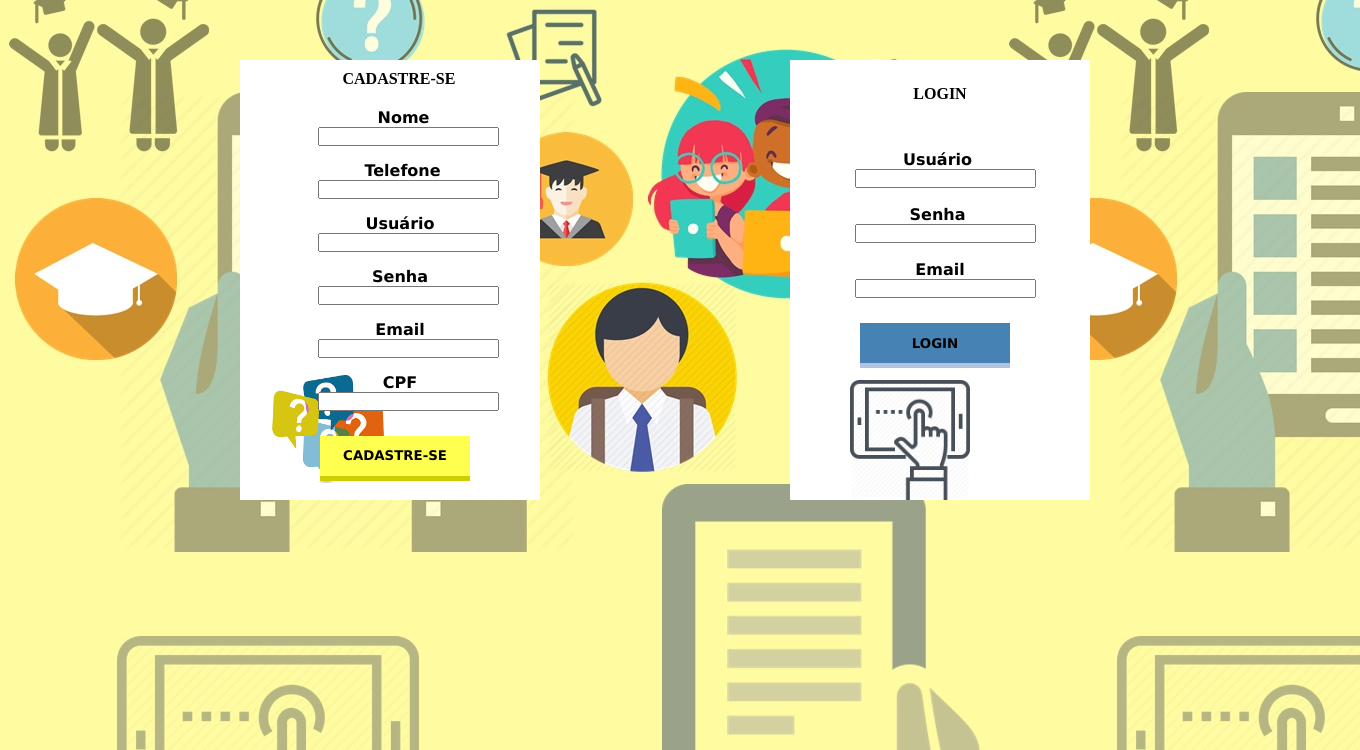
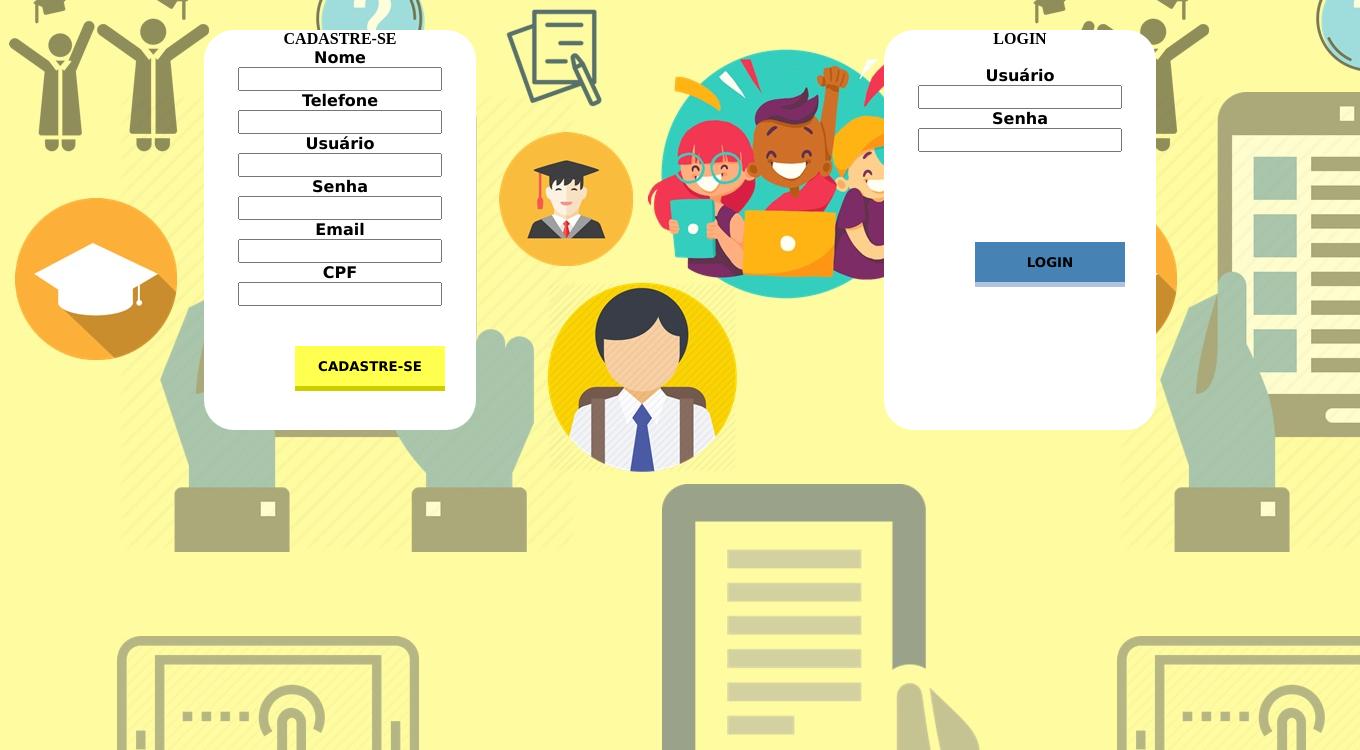
Before and after one commit to Raiaane/TrabWEB, a PHP site: page / in a window 1360 px wide. Shown: the part 50-800 px from the top of the page. Run offline with PHP 8.4, Linux system fonts and the light colour scheme.

Commit message:
index 'home'

```diff
--- a/index.php
+++ b/index.php
@@ -123,132 +123,7 @@
       		}
       }
 
-	.flex-container{
-		display: flex;
-		justify-content: center;
-		background-color: white;
-		width: 300px;
-		height: 440px;
-		margin-left: 240px;
-		margin-top: 60px;
-
-	}
-	.cadastroo{
-		display:block;
-		margin-top:10px;
-        margin-left: -230px;
-	}
-	.cadasnome{
-
-    	margin-top:20px;
-    	margin-left: 155px;
-		width: 250px;
-		height: 25px;
-    }
-
-
-     .cadastelefone {
-    	margin-top: 10px;
-        margin-left: 155px;
-		width: 250px;
-		height: 25px;
-    }
-
-    .cadasusuario{
-    	margin-top: 10px;
-        margin-left: 155px;
-		width: 250px;
-		height: 25px;
-    }
-
-    .cadassenha{
-        margin-top: 10px;
-       margin-left: 155px;
-		width: 250px;
-		height: 25px;
-    }
-
-    .cadasemail{
-        margin-top: 10px;
-        margin-left: 155px;
-		width: 250px;
-		height: 25px;
-    }
-
-    .cadascpf{
-    	margin-top: 10px;
-        margin-left: 155px;
-		width: 250px;
-		height: 25px;
-    }
-
-    .cadastrese{
-    	margin-top: 30px;
-       /* margin-left: 260px;*/
-
-    }
-
-    .cadastresebutao{
-    	margin-top: -230px;
-        margin-left: 260px;
-
-    }
-
-
-
-    .flex-container2{
-		display: flex;
-		justify-content: center;
-		background-color: white;
-		width: 300px;
-		height: 440px;
-		margin-left: 790px;
-		margin-top: -440px;
-	}
-
-	.loguin {
-        margin-left:-90px;
-
-	}
-	.cadasnome2{
-    	margin-top: 90px;
-    	margin-left: -25px;
-		width: 250px;
-		height: 25px;
-    }
-
-
-   .cadasemail2{
-        margin-top: 30px;
-        margin-left: -25px;
-		width: 250px;
-		height: 25px;
-    }
-
-    .cadassenha2{
-        margin-top: 30px;
-        margin-left: -25px;
-		width: 250px;
-		height: 25px;
-    }
-
-    .cadastrese2{
-    	margin-top: 130px;
-        margin-left: 280px;
-         width: 200px;
-
-    }
-
-    .cadastresebutao2{
-    	margin-top: -200px;
-        margin-left: -60px;
-
-
-    }
-
 .btn{
-
-
          margin-top: -40px;
           margin-left: 60px;
           font-family: verdana;
@@ -259,10 +134,12 @@
            border: none;
            cursor: pointer;
 
+
       }
       .btn-yellow{
         background-color: #FFFF50;
         box-shadow: 0 5px 0 #CDCD00;
+
       }
       .btn-yellow:hover{
         background-color:#CDCD00 ;
@@ -284,7 +161,7 @@
         background-color: #4682B4;
         box-shadow: 0 5px 0 #B0C4DE;
          margin-top: 90px;
-         margin-left: -650px;
+         /*margin-left: -650px;*/
           font-family: verdana;
            width:150px;
            height: 40px;
@@ -308,7 +185,7 @@
 		<h2  style="width: 230px; border: 1px; margin-left: 10px; color: white; font-family: verdana; display: inline-block; margin-top: 10px; background-color: #48D1CC; ">Simulado Online</h2>
 			<ul>
 				<li><a href="">Home</a></li>
-				<li><a href="indexalu.php">Aluno</a>
+				<li><a href="alunoo.php">Aluno</a>
 					<ul>
 						<li><a href="">Cadastro</a></li>
 						<li><a href="">Login</a></li>
@@ -329,103 +206,190 @@
 
 </div>
 
-	<!-- cadastro ################################################################################################################################################-->
+
 <style type="text/css">
-	div.resp form{
+    .resp{
+      display: inline-block;
+    }
+
+     @media(max-width: 2000px){
+      .resp{
+        display: flex;
+        flex-direction: row;
+        width:100%;
+        height: 400px;
+
+      }
+    }
+
+    @media(max-width: 1000px){
+      .resp {
+        width:300px;
+        height: 400px;
+       display: flex; flex: 1; flex-direction: column;
+      }
+    }
+
+   .cadastro, .login{
+    background-color:rgb(255,255,255);
+    border-radius: 30px;
+
+   }
+
+   .cadastro{
+    margin: 30px 15%;
+   }
+
+
+   @media(max-width: 2000px){
+      .cadastro {
+        width:300px;
+        height: 400px;
+
+      }
+    }
+
+    @media(max-width: 1000px){
+      .cadastro {
+        width:300px;
+        height: 400px;
+
+      }
+    }
+
+
+  }
+	div.cadastro form{
 		display: flex;
 		flex-wrap: wrap;
 		flex-wrap: row wrap;
 	}
+
+  div.login form{
+    display: flex;
+    flex-wrap: wrap;
+    flex-wrap: row wrap;
+  }
+
+  .login{
+    background-color:rgb(255,255,255);
+    border-radius: 30px;
+   }
+
+
+   @media(max-width: 2000px){
+      .login {
+        width:300px;
+        height: 270px;
+
+      }
+    }
+
+    @media(max-width: 1000px){
+      .login{
+        width:300px;
+        height: 270px;
+
+      }
+    }
+
+  }
+  div.login form{
+    display: flex;
+    flex-wrap: wrap;
+    flex-wrap: row wrap;
+  }
+}
+
+
+
+
+  /*@media(max-width: 800px){
+        label[for="resp"]{
+        display: block;
+      }
+   @media(min-width: 100px){
+        label[for="resp"]{
+        display: block;
+      }
+@media(max-height: 100px){
+        label[for="resp"]{
+        display: block;
+      }
+   @media(min-height: 100px){
+        label[for="resp"]{
+        display: block;
+      }*/
 </style>
 
-	<div class="resp">
-<form method="post">
-	<div class="flex-container" style="color: white; "  >
-		<img src="images/ask2.png" style="width: 130px; height: 120px; margin-top: 310px; margin-left: 50px;">
 
-	    	<div class="cadastroo">
+<div class="resp" style="">
 
-	       		<label style="color: black; margin-top:90px; margin-left:180px; font-family: System; width: 290px;
+ <div class="cadastro">
+  <center>
+    <form method="post">
+
+
+   <label style="color: black; font-family: System; width: 90px;
     height: 25px;" ><b>CADASTRE-SE</b></label><br>
 
+    <label style="color: black; font-family: verdana;"><b>Nome</b></label><br>
+    <input  style="width:200px; height:20px;" type="text" name="nome"><br>
 
-				<div class="cadasnome">
-					<label style="color: black; margin-left:60px; font-family: verdana;"><b>Nome</b></label><br>
-				<input type="text" name="nome">
-				</div><br>
+    <label style="color: black; font-family: verdana;"><b>Telefone</b></label><br>
+    <input style="width:200px; height:20px;" type="text" name="telef"><br>
 
-				<div class="cadastelefone">
-					<center><label style="color: black;  margin-left:-80px; font-family: verdana;"><b>Telefone</b></label><br></center>
-				<input type="text" name="telef">
-				</div><br>
+    <label style="color: black; font-family: verdana;"><b>Usuário</b></label><br>
+    <input style="width:200px; height:20px;"type="text" name="usuario"><br>
 
-				<div class="cadasusuario">
-					<center><label style="color: black;  margin-left:-85px;  font-family: verdana;"><b>Usuário</b></label><br></center>
-				<input type="text" name="usuario">
-				</div><br>
+    <label style="color: black; font-family: verdana"><b>Senha</b></label><br>
+    <input style="width:200px; height:20px;" type="password" name="senha"><br>
 
-				<div class="cadassenha">
-					<center><label style="color: black; margin-left:-85px;   font-family: verdana"><b>Senha</b></label><br> </center>
-				<input  type="password" name="senha">
-		        </div><br>
+    <label style="color: black; font-family: verdana; z-index: 99"  ><b>Email</b></label><br>
+    <input style="width:200px; height:20px;  z-index: 9" type="text" name="email"> <br>
+ <!-- <img src="images/ask2.png" style="width: 130px; height: 120px;   position: absolute; "> -->
+    <label style="color: black; font-family: verdana ; z-index: 99"><b>CPF</b></label> <br>
+    <input  style="width:200px; height:20px; z-index: 99 "type="text" name="cpf"><br>
 
-		        <div class="cadasemail">
-					<center><label style="color: black;  margin-left:-85px;  font-family: verdana"><b>Email</b></label><br> </center>
-				<input  type="text" name="email">
-		        </div><br>
+    <button style="z-index: 99; margin-top: 40px;  "type="submit" value="enviar" type="submit" name="enviar" class="btn btn-yellow"><b>CADASTRE-SE</b></button>
 
-		        <div class="cadascpf">
-					<center><label style="color: black;  margin-left:-85px;  font-family: verdana"><b>CPF</b></label> <br> </center>
-				<input  type="text" name="cpf">
-		        </div><br>
-
-			    <div class="cadastrese">
-				<center> <button type="submit" value="enviar" type="submit" name="enviar" class="btn btn-yellow"><b>CADASTRE-SE</b></button>
-			     </center></div>
-
-			</div>
-	</div>
-    <!-- </div>
-	    </div> -->
-</form>
- <!--login ###################################################################################################################################################-->
-<form>
-	<div class="flex-container2" style="color: white;" >
-		<img src="images/icon4.png" style="width: 130px; height: 120px; margin-top: 320px; margin-left: 330px;">
-
-<!-- Login-->
-		<form method="post">
-
-	    	<div class="loguin">
-					<div class="cadasnome2">
-						<center><label style="color: black; margin-top:40px; margin-left: -85px; font-family: verdana; "><b>Usuário</b></label></center>
-					<input type="text" name="user">
-					</div>
-
-					<div class="cadassenha2">
-						<center><label style="color: black; margin-top: 10px; margin-left: -85px; font-family: verdana"><b>Senha</b></label> </center>
-					<input  type="password" name="pass">
-			        </div>
-
-			        <div class="cadasemail2">
-						<center><label style="color: black; margin-top: 10px; margin-left: -80px; font-family: verdana"><b>Email</b></label> </center>
-					<input  type="text" name="email">
-			        </div>
+  </form>
+  </center>
+ </div>
 
 
-			         <div class="cadastresebutao2">
-					 <center><label style="color: black; margin-top: -200px; margin-left: -300px; font-family: System;"><b>LOGIN</b></label> </center>
-				    </div>
+<div class="cadastro" style="">
+  <center>
+  <form method="post">
+    <legend style="color: black; font-family: System;"><b>LOGIN</b></legend><br>
 
-				    <div class="cadastrese2">
-					 <center><button class="btn btn-blue"><b>LOGIN</b></button></center>
-				    </div>
-		    </div>
-		</form>
-	</div>
-</form>
+    <label style="color: black; font-family: verdana;" for="usuario"><b>Usuário</b></label><br>
+    <input style="width:200px; height:20px;"type="text" name="usuario"><br>
+
+    <label style="color: black; font-family: verdana" for="senha"><b>Senha</b></label><br>
+    <input  style="width:200px; height:20px;" type="text" name="senha"><br>
+
+
+    <!--
+
+    <label style="color: black; font-family: verdana;"><b>Usuário</b></label><br>
+    <input  style="width:200px; height:20px;" type="text" name="user">
+
+    <label style="color: black;  font-family: verdana"><b>Email</b></label><br>
+    <input  style="width:200px; height:20px;" type="text" name="email">
+
+    <label style="color: black; font-family: verdana"><b>Senha</b></label> <br>
+    <input  style="width:200px; height:20px;"  type="password" name="pass"> -->
+
+    <button class="btn btn-blue"><b>LOGIN</b></button><br>
+    <!-- <img src="images/icon4.png" style="width: 130px; height: 120px;  position: absolute; ">  -->
+  </form>
+  </center>
 </div>
- <!-- ###################################################################################################################################################-->
+
+
+</div>
+
 <?php
       include_once('UsuarioDAO.php');
       include_once ('Usuario.php');
@@ -449,3 +413,58 @@
 
 </body>
 </html>
+
+
+<!-- <div class="resp" >
+
+   <form method="post">
+   <img src="images/ask2.png" style="width: 130px; height: 120px;  margin-left: 50px;">
+
+   <label style="color: black;  margin-left:180px; font-family: System; width: 90px;
+    height: 25px;" ><b>CADASTRE-SE</b></label><br>
+
+    <label style="color: black; font-family: verdana;"><b>Nome</b></label><br>
+    <input  style="width:200px; height:20px;" type="text" name="nome"><br>
+
+    <label style="color: black;   font-family: verdana;"><b>Telefone</b></label><br>
+    <input style="width:200px; height:20px;" type="text" name="telef"><br>
+
+    <label style="color: black;    font-family: verdana;"><b>Usuário</b></label><br>
+    <input style="width:200px; height:20px;"type="text" name="usuario"><br>
+
+    <label style="color: black;    font-family: verdana"><b>Senha</b></label><br>
+    <input style="width:200px; height:20px;" type="password" name="senha"><br>
+
+    <label style="color: black;    font-family: verdana"><b>Email</b></label><br>
+    <input style="width:200px; height:20px;" type="text" name="email"> <br>
+
+    <label style="color: black;    font-family: verdana"><b>CPF</b></label> <br> </center>
+    <input  style="width:200px; height:20px;"type="text" name="cpf"><br>
+
+    <button type="submit" value="enviar" type="submit" name="enviar" class="btn btn-yellow"><b>CADASTRE-SE</b></button>
+
+</form>
+</div>
+
+
+     <div class="resp2">
+
+ Login
+      <form method="post">
+
+        <label style="color: black;  margin-left: -85px; font-family: verdana; "><b>Usuário</b></label>
+        <input  style="width:200px; height:20px;" type="text" name="user">
+
+        <label style="color: black;  margin-left: -85px; font-family: verdana"><b>Senha</b></label>
+        <input  style="width:200px; height:20px;"  type="password" name="pass">
+
+        <label style="color: black;  font-family: verdana"><b>Email</b></label>
+        <input  style="width:200px; height:20px;"  type="text" name="email">
+
+        <label style="color: black; margin-top: -200px; margin-left: -300px; font-family: System;"><b>LOGIN</b></label>
+
+        <button class="btn btn-blue"><b>LOGIN</b></button>
+
+      </form>
+    </div>
+</div> -->
```
